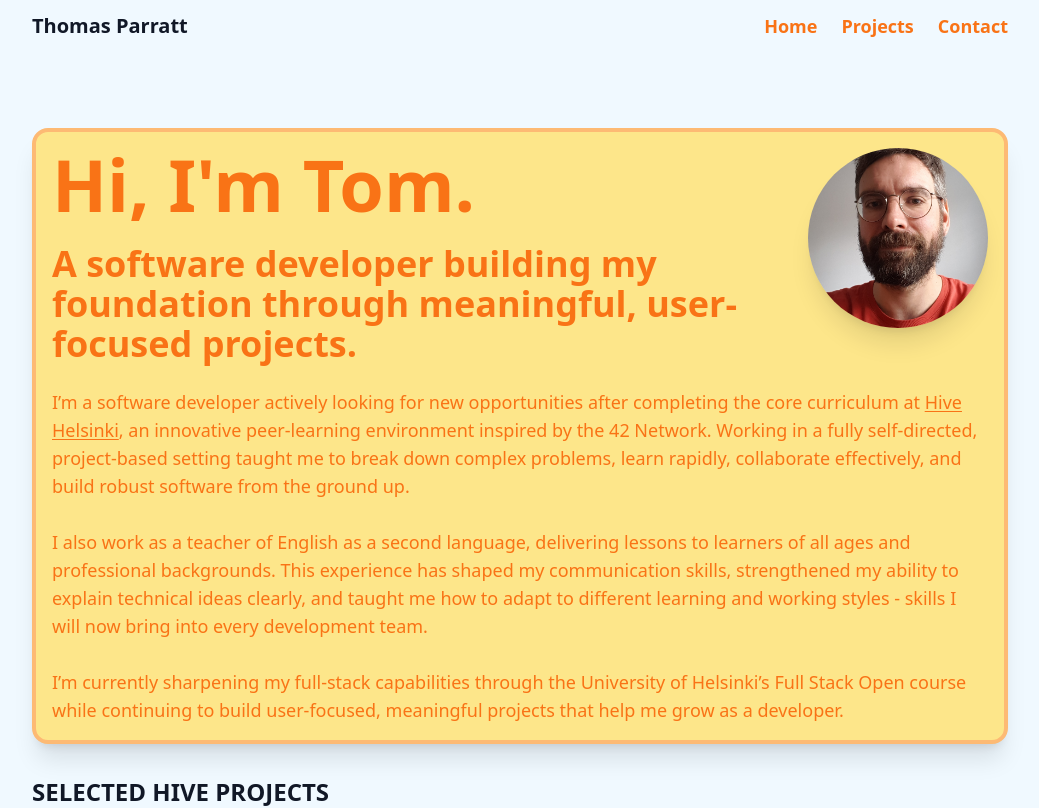
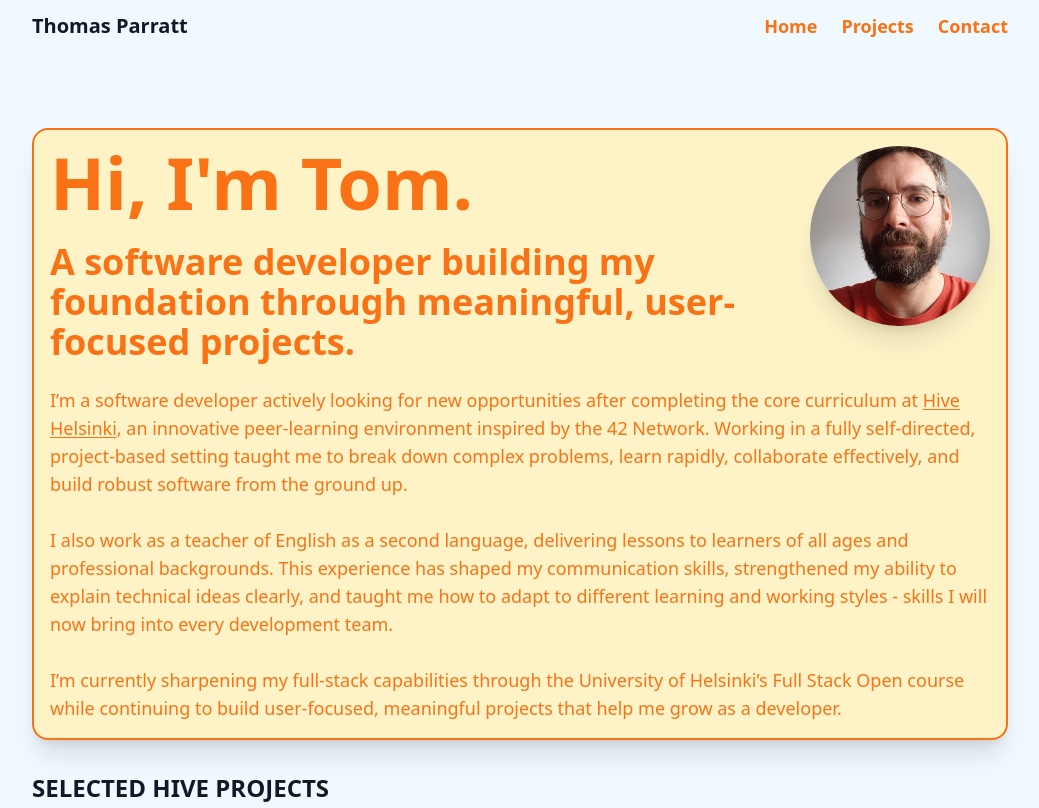
Before and after one commit to ThomasParratt/portfolio, a React (Vite) app: page / in a window 1280 px wide. Shown: the top 808 px of the page, without its empty margins (120-1159 px from the left). Built offline with nearby package versions, Linux system fonts and the light colour scheme.

Commit message:
adjusted homepage

```diff
--- a/src/components/Home.jsx
+++ b/src/components/Home.jsx
@@ -35,7 +35,7 @@ export default function Home() {
                 <div className="max-w-5xl mx-auto px-6 grid grid-cols-1 md:grid-cols-2 gap-6">
                     <article
                         ref={boxRef}
-                        className="relative min-h-[500px] md:min-h-[600px] md:col-span-2 border-4 border-orange-300 rounded-2xl p-4 shadow-xl transition bg-amber-200 flex flex-col md:flex-row items-start gap-6"
+                        className="relative min-h-[500px] md:min-h-[600px] md:col-span-2 border-2 border-orange-500 rounded-2xl p-4 shadow-xl transition bg-amber-100 flex flex-col md:flex-row items-start gap-6"
                     >
                         {/* Text stays in original flow */}
                         <div className="flex-1">
@@ -51,7 +51,7 @@ export default function Home() {
                                     href="https://www.hive.fi/en/"
                                     target="_blank"
                                     rel="noopener noreferrer"
-                                    className="underline underline-offset-2 hover:text-orange-100"
+                                    className="underline underline-offset-2 hover:text-orange-300"
                                 >
                                     Hive Helsinki
                                 </a>
```
